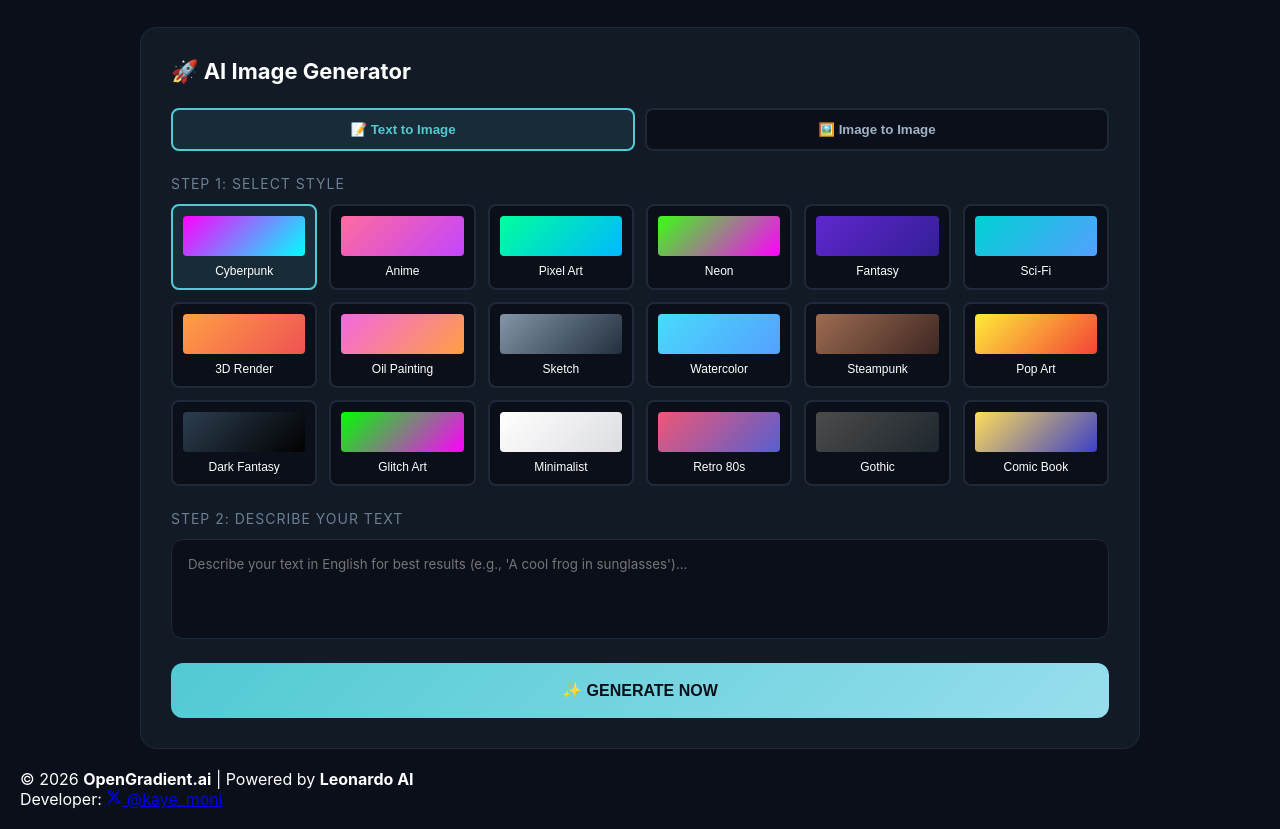
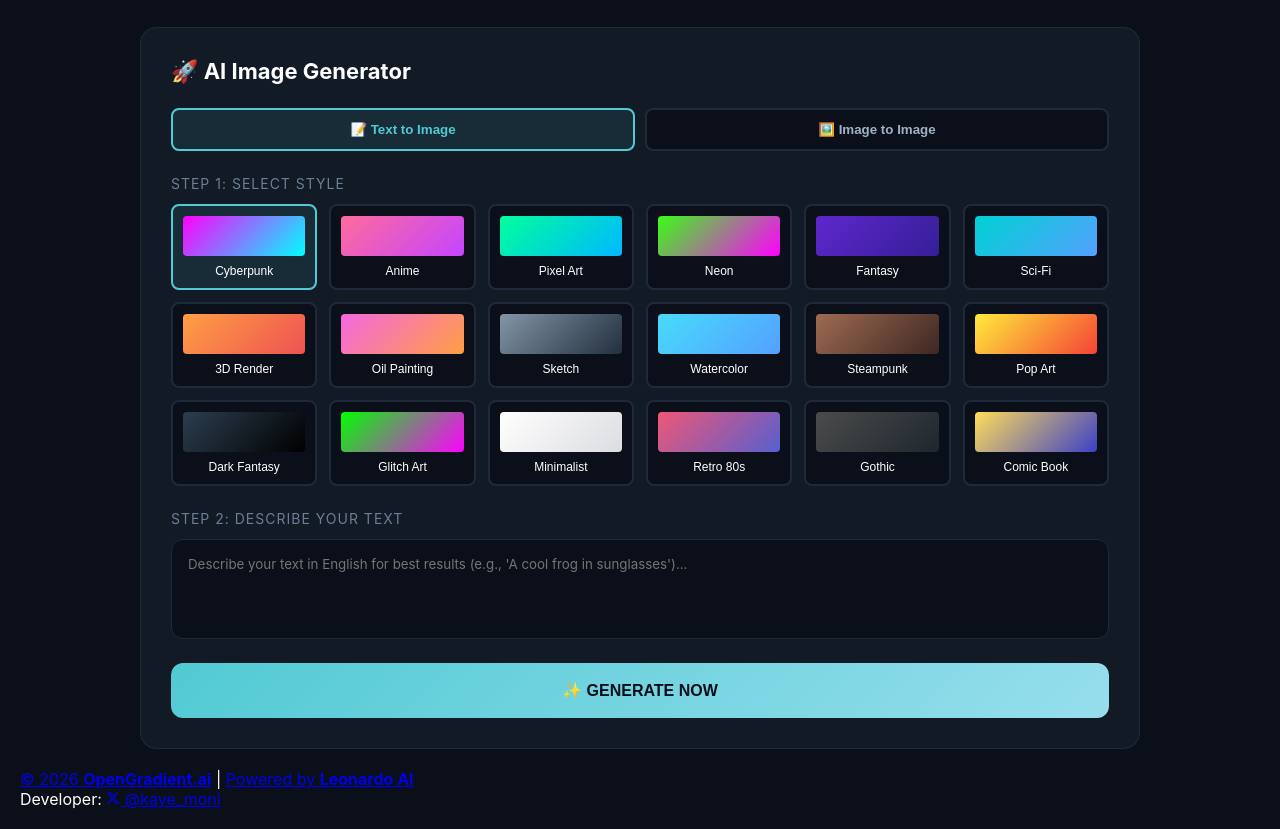
Before and after one commit to sery2013/gradient-avatar-factory, a website: page index.html in a window 1280 px wide. Shown: the part 94-923 px from the top of the page. Drawn offline with Linux system fonts and the light colour scheme.

Commit message:
Update index.html

```diff
--- a/index.html
+++ b/index.html
@@ -281,18 +281,18 @@ function downloadImg() {
    <footer class="site-footer">
     <div class="footer-content">
         <div class="footer-top">
-            <span>&copy; 2026 <strong>OpenGradient.ai</strong></span>
+            <a href="https://opengradient.ai" target="_blank" class="footer-link">© 2026 <strong>OpenGradient.ai</strong></a>
             <span class="divider">|</span>
-            <span>Powered by <strong>Leonardo AI</strong></span>
+            <a href="https://leonardo.ai" target="_blank" class="footer-link">Powered by <strong>Leonardo AI</strong></a>
         </div>
 
         <div class="footer-bottom">
             <span class="dev-text">Developer:</span>
             <a href="https://x.com/kaye_moni" target="_blank" class="twitter-link">
-                <svg width="16" height="16" viewBox="0 0 24 24" fill="currentColor" xmlns="http://www.w3.org/2000/svg">
+                <svg width="14" height="14" viewBox="0 0 24 24" fill="currentColor" xmlns="http://www.w3.org/2000/svg">
                     <path d="M18.244 2.25h3.308l-7.227 8.26 8.502 11.24H16.17l-5.214-6.817L4.99 21.75H1.68l7.73-8.835L1.254 2.25H8.08l4.713 6.231zm-1.161 17.52h1.833L7.084 4.126H5.117z"/>
                 </svg>
-                @kaye_moni
+                <span>@kaye_moni</span>
             </a>
         </div>
     </div>
```
